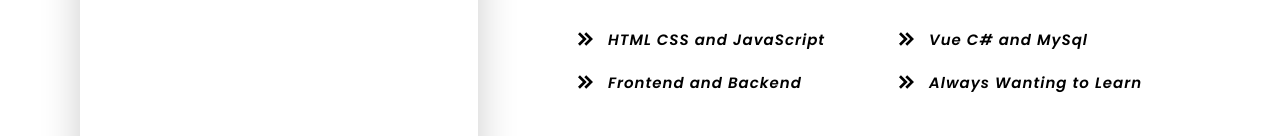
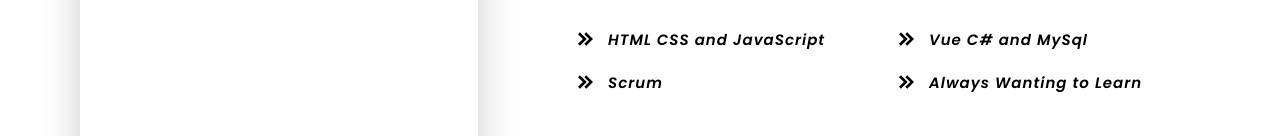
Before and after one commit to JacobNeitzell/JacobNeitzell1.Github.io, a plain HTML site: page docs/index.html in a window 1280 px wide. Shown: the part 1215-1351 px from the top of the page. Drawn offline with Linux system fonts and the light colour scheme; no server answers; files whose address does not match are found by name.

Commit message:
Scrum added

```diff
--- a/docs/index.html
+++ b/docs/index.html
@@ -220,7 +220,7 @@
 									<li>
 										<div class="list_inner">
 											<img class="svg" src="img/svg/checked.svg" alt="" />
-											<span>Frontend and Backend</span>
+											<span>Scrum</span>
 										</div>
 									</li>
 									<li>
```
